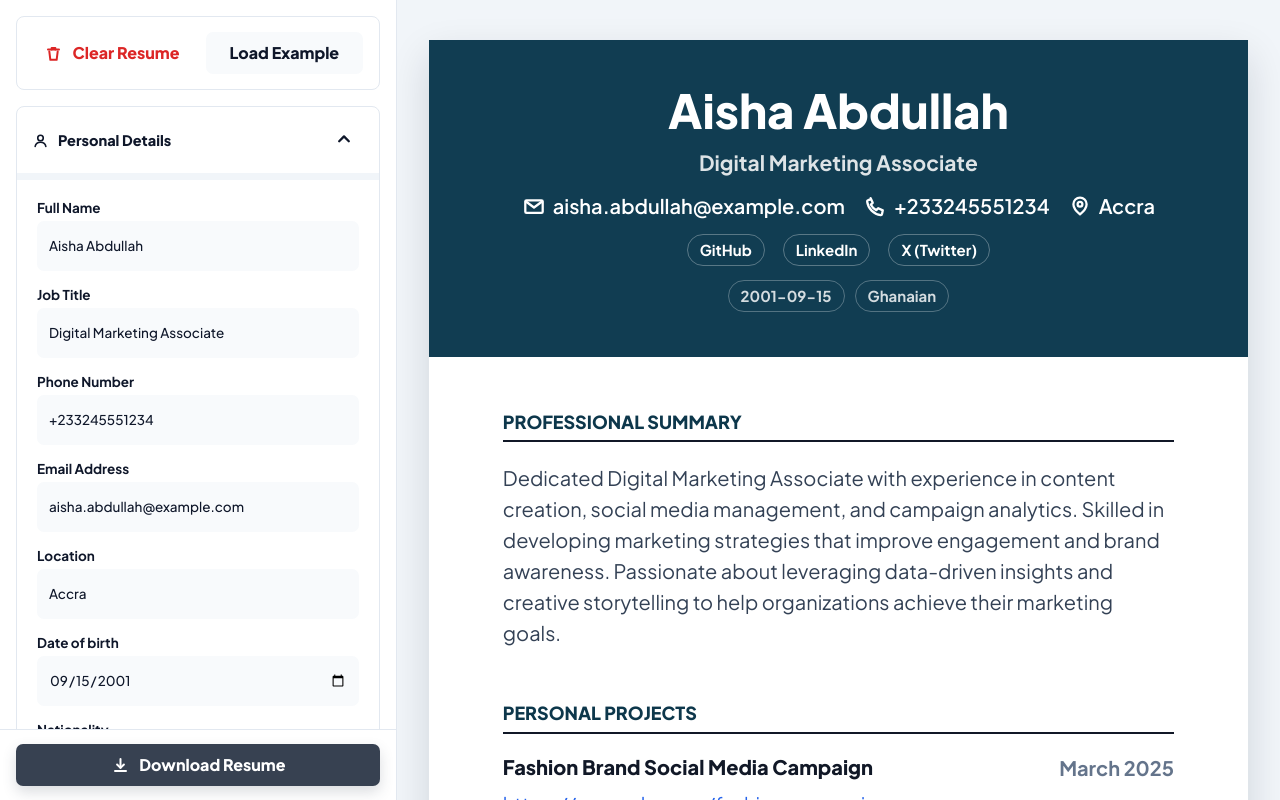
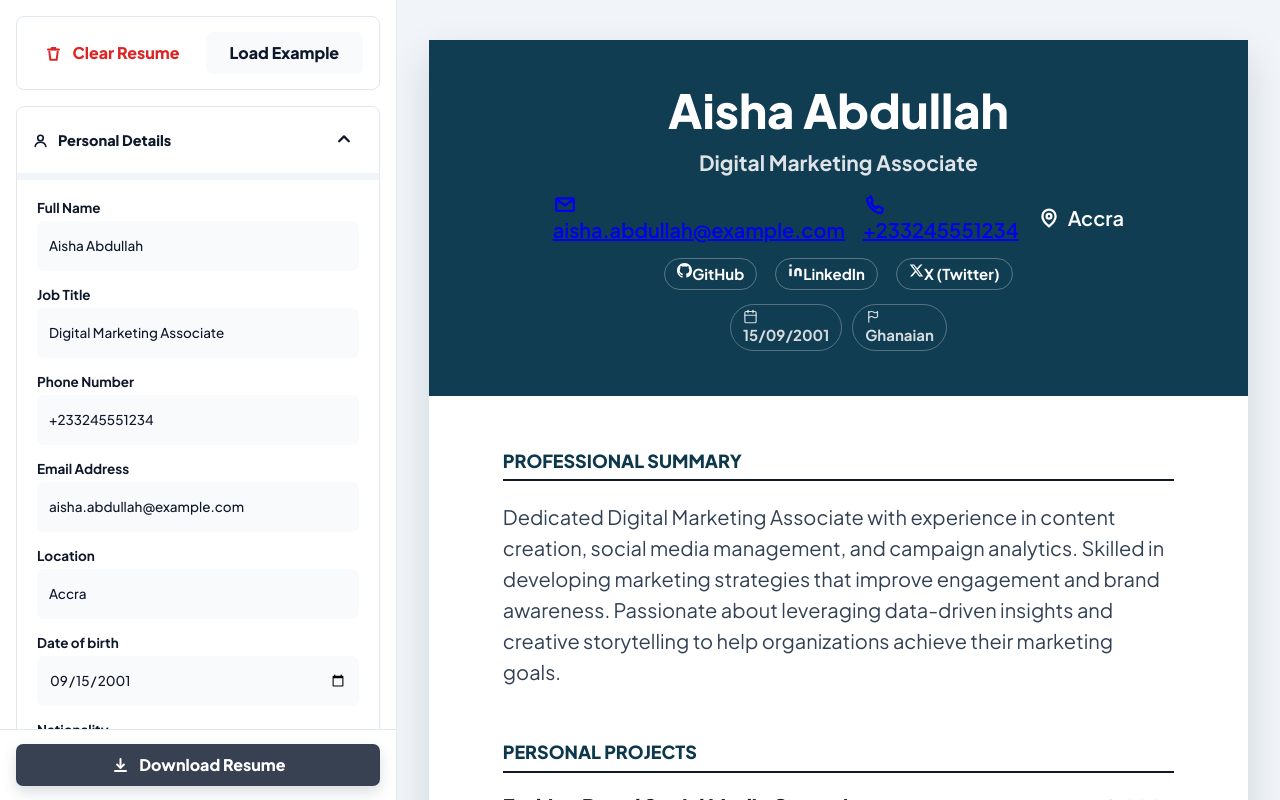
Before and after one commit to AdjeteySowah/cv-application-generator, a React (Vite) app: page / in a window 1280 px wide. Built offline with nearby package versions, Linux system fonts and the light colour scheme.

Commit message:
fix: clean up resume preview rendering

```diff
--- a/src/components/preview/ExperienceEntryPreview.jsx
+++ b/src/components/preview/ExperienceEntryPreview.jsx
@@ -16,8 +16,8 @@ export default function ExperienceEntryPreview({ entry }) {
       {entry.summary && <p className="resume-entry__summary">{entry.summary}</p>}
       {entry.achievements?.length > 0 && (
         <ul className="resume-entry__bullets">
-          {entry.achievements.map((achievement) => (
-            <li key={achievement}>{achievement}</li>
+          {entry.achievements.map((achievement, index) => (
+            <li key={`${entry.id}-achievement-${index}`}>{achievement}</li>
           ))}
         </ul>
       )}
--- a/src/components/preview/ProjectsPreview.jsx
+++ b/src/components/preview/ProjectsPreview.jsx
@@ -24,7 +24,12 @@ export default function ProjectsPreview({ projects }) {
             {project.dateFinished && <p>{project.dateFinished}</p>}
           </div>
           {project.link && (
-            <a className="resume-project__link" href={project.link}>
+            <a
+              className="resume-project__link"
+              href={project.link}
+              target="_blank"
+              rel="noopener noreferrer"
+            >
               {project.link}
             </a>
           )}
@@ -33,8 +38,8 @@ export default function ProjectsPreview({ projects }) {
           )}
           {project.accomplishments?.length > 0 && (
             <ul className="resume-entry__bullets">
-              {project.accomplishments.map((accomplishment) => (
-                <li key={accomplishment}>{accomplishment}</li>
+              {project.accomplishments.map((accomplishment, index) => (
+                <li key={`${project.id}-accomplishment-${index}`}>{accomplishment}</li>
               ))}
             </ul>
           )}
--- a/src/components/preview/ResumeHeader.jsx
+++ b/src/components/preview/ResumeHeader.jsx
@@ -1,4 +1,5 @@
 import Icon from '../ui/Icon.jsx';
+import { formatDate } from '../../utils/resumeFormatting.js';
 
 export default function ResumeHeader({ personal }) {
   const contactItems = [
@@ -6,32 +7,48 @@ export default function ResumeHeader({ personal }) {
       iconName: 'mail',
       label: 'Email',
       value: personal.email,
+      href: `mailto:${personal.email}`,
     },
     {
       iconName: 'phone',
       label: 'Phone',
       value: personal.phone,
+      href: `tel:${personal.phone}`,
     },
     {
       iconName: 'mapPin',
       label: 'Location',
       value: personal.location,
+      href: null,
     },
   ].filter((item) => item.value);
 
-  const metaItems = [personal.dateOfBirth, personal.nationality].filter(
-    Boolean,
-  );
+  const metaItems = [
+    {
+      iconName: 'calendar',
+      label: 'dateOfBirth',
+      value: formatDate(personal.dateOfBirth),
+    },
+    {
+      iconName: 'flag',
+      label: 'nationality',
+      value: personal.nationality,
+    },
+  ].filter((item) => item.value);
+
   const socialItems = [
     {
+      iconName: 'github',
       label: 'GitHub',
       value: personal.github,
     },
     {
+      iconName: 'linkedIn',
       label: 'LinkedIn',
       value: personal.linkedin,
     },
     {
+      iconName: 'twitter',
       label: 'X (Twitter)',
       value: personal.xTwitter,
     },
@@ -47,8 +64,14 @@ export default function ResumeHeader({ personal }) {
         <ul className="resume-contact-list" aria-label="Contact details">
           {contactItems.map((item) => (
             <li key={item.label}>
-              <Icon name={item.iconName} />
-              <span>{item.value}</span>
+              {item.href ? (
+                <a href={item.href}><Icon name={item.iconName} /> {item.value}</a>
+              ) : (
+                <>
+                  <Icon name={item.iconName} />
+                  <span>{item.value}</span>
+                </>
+              )}
             </li>
           ))}
         </ul>
@@ -57,7 +80,13 @@ export default function ResumeHeader({ personal }) {
         <ul className="resume-social-list" aria-label="Social links">
           {socialItems.map((item) => (
             <li key={item.label}>
-              <a href={item.value}>{item.label}</a>
+              <a
+                href={item.value}
+                target='_blank'
+                rel='noopener noreferrer'
+              >
+                <Icon name={item.iconName} /> {item.label}
+              </a>
             </li>
           ))}
         </ul>
@@ -65,7 +94,10 @@ export default function ResumeHeader({ personal }) {
       {metaItems.length > 0 && (
         <ul className="resume-meta-list" aria-label="Personal details">
           {metaItems.map((item) => (
-            <li key={item}>{item}</li>
+            <li key={item.label}>
+              <Icon name={item.iconName} />
+              <span>{item.value}</span>
+            </li>
           ))}
         </ul>
       )}
--- a/src/components/preview/SkillsPreview.jsx
+++ b/src/components/preview/SkillsPreview.jsx
@@ -6,17 +6,25 @@ function parseSkillTags(value) {
 }
 
 export default function SkillsPreview({ skills }) {
-  const tags = [...parseSkillTags(skills.hard), ...parseSkillTags(skills.soft)];
+  const hardSkillTags = [...parseSkillTags(skills.hard)];
+  const softSkillTags = [...parseSkillTags(skills.soft)];
 
-  if (tags.length === 0) {
+  if (hardSkillTags.length === 0 && softSkillTags.length === 0) {
     return null;
   }
 
   return (
-    <ul className="resume-skills" aria-label="Skills">
-      {tags.map((skill, index) => (
-        <li key={`${skill}-${index}`}>{skill}</li>
-      ))}
-    </ul>
+    <>
+      <ul className="resume-skills" aria-label="Hard skills">
+        {hardSkillTags.map((skill, index) => (
+          <li key={`${skill}-${index}`}>{skill}</li>
+        ))}
+      </ul>
+      <ul className="resume-skills" aria-label="Soft skills">
+        {softSkillTags.map((skill, index) => (
+          <li key={`${skill}-${index}`}>{skill}</li>
+        ))}
+      </ul>
+    </>
   );
 }
--- a/src/components/ui/Icon.jsx
+++ b/src/components/ui/Icon.jsx
@@ -35,20 +35,6 @@ const iconPaths = {
       <path d="M2.75 7.25h14.5" />
     </>
   ),
-  eye: (
-    <>
-      <path d="M2.75 10s2.75-4.25 7.25-4.25S17.25 10 17.25 10 14.5 14.25 10 14.25 2.75 10 2.75 10Z" />
-      <path d="M10 12.25A2.25 2.25 0 1 0 10 7.75a2.25 2.25 0 0 0 0 4.5Z" />
-    </>
-  ),
-  eyeOff: (
-    <>
-      <path d="m3 3 14 14" />
-      <path d="M8.3 5.98A7.5 7.5 0 0 1 10 5.75c4.5 0 7.25 4.25 7.25 4.25a13.1 13.1 0 0 1-2.23 2.53" />
-      <path d="M12.28 12.28A2.25 2.25 0 0 1 7.72 7.72" />
-      <path d="M5.7 7.47A13.1 13.1 0 0 0 2.75 10S5.5 14.25 10 14.25c.78 0 1.5-.13 2.15-.34" />
-    </>
-  ),
   graduationCap: (
     <>
       <path d="m2 7 8-4 8 4-8 4-8-4Z" />
@@ -70,6 +56,31 @@ const iconPaths = {
   ),
   phone: (
     <path d="M6.38 3.5 8.1 7.35 6.55 8.9a11 11 0 0 0 4.55 4.55l1.55-1.55 3.85 1.72-.65 3.1c-.11.53-.6.89-1.14.82C8.9 16.84 4.16 12.1 3.46 6.29c-.07-.54.29-1.03.82-1.14l2.1-.65Z" />
+  ),
+  github: (
+    <path d="M12 0C5.37 0 0 5.37 0 12c0 5.31 3.435 9.795 8.205 11.385.6.105.825-.255.825-.57 0-.285-.015-1.23-.015-2.235-3.015.555-3.795-.735-4.035-1.41-.135-.345-.72-1.41-1.23-1.695-.42-.225-1.02-.78-.015-.795.945-.015 1.62.87 1.845 1.23 1.08 1.815 2.805 1.305 3.495.99.105-.78.42-1.305.765-1.605-2.67-.3-5.46-1.335-5.46-5.925 0-1.305.465-2.385 1.23-3.225-.12-.3-.54-1.53.12-3.18 0 0 1.005-.315 3.3 1.23.96-.27 1.98-.405 3-.405s2.04.135 3 .405c2.295-1.56 3.3-1.23 3.3-1.23.66 1.65.24 2.88.12 3.18.765.84 1.23 1.905 1.23 3.225 0 4.605-2.805 5.625-5.475 5.925.435.375.81 1.095.81 2.22 0 1.605-.015 2.895-.015 3.3 0 .315.225.69.825.57A12.02 12.02 0 0 0 24 12c0-6.63-5.37-12-12-12z"/>
+  ),
+  linkedIn: (
+    <>
+      <path d="M16 8a6 6 0 0 1 6 6v7h-4v-7a2 2 0 0 0-2-2 2 2 0 0 0-2 2v7h-4v-7a6 6 0 0 1 6-6z"/>
+      <rect x="2" y="9" width="4" height="12"/><circle cx="4" cy="4" r="2"/>
+    </>
+  ),
+  twitter: (
+    <path d="M18.244 2.25h3.308l-7.227 8.26 8.502 11.24H16.17l-5.214-6.817L4.99 21.75H1.68l7.73-8.835L1.254 2.25H8.08l4.713 6.231zm-1.161 17.52h1.833L7.084 4.126H5.117z"/>
+  ),
+  calendar: (
+    <>
+      <rect x="3" y="4" width="18" height="18" rx="2" ry="2"/>
+      <line x1="16" y1="2" x2="16" y2="6"/><line x1="8" y1="2" x2="8" y2="6"/>
+      <line x1="3" y1="10" x2="21" y2="10"/>
+    </>
+  ),
+  flag: (
+    <>
+      <path d="M6 21V4"/>
+      <path d="M6 5C7.5 4.25 9 4 11 4C14 4 14 6 16 6C19 6 20 4 20 4V12C20 12 19 14 16 14C13 14 13 12 11 12C9 12 7.5 12.75 6 14"/>
+    </>
   ),
   plus: (
     <>
@@ -116,14 +127,25 @@ const iconPaths = {
   ),
 };
 
+const filledIcons = ["github", "linkedIn", "twitter"];
+const metaIcons = ["calendar", "flag"];
+
 export default function Icon({ name }) {
+  const isBrand = filledIcons.includes(name);
+  const isMeta = metaIcons.includes(name);
+
   return (
     <svg
       aria-hidden="true"
       className="icon"
       focusable="false"
-      viewBox="0 0 20 20"
+      viewBox={isBrand || isMeta ? "0 0 24 24" : "0 0 20 20"}
     >
+      {isBrand ? (
+        <g fill="currentColor">
+          {iconPaths[name]}
+        </g>
+      ) : (
         <g
           fill="none"
           stroke="currentColor"
@@ -133,6 +155,7 @@ export default function Icon({ name }) {
         >
           {iconPaths[name]}
         </g>
+      )}
     </svg>
   );
 }
--- a/src/utils/resumeFormatting.js
+++ b/src/utils/resumeFormatting.js
@@ -5,3 +5,9 @@ export function formatDateRange(startDate, endDate) {
 
   return startDate || endDate || '';
 }
+
+export function formatDate(date) {
+  if (!date) return '';
+  const [year, month, day] = date.split("-");
+  return `${day}/${month}/${year}`;
+}
```
Lines whose indentation alone changed are shown as unchanged.
